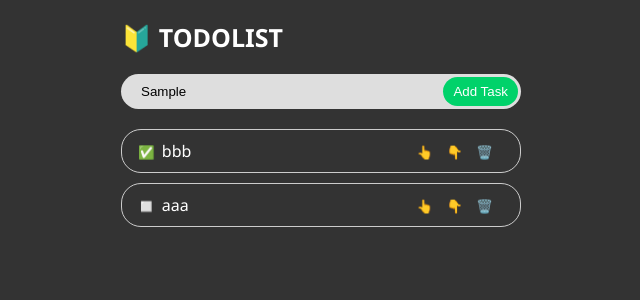
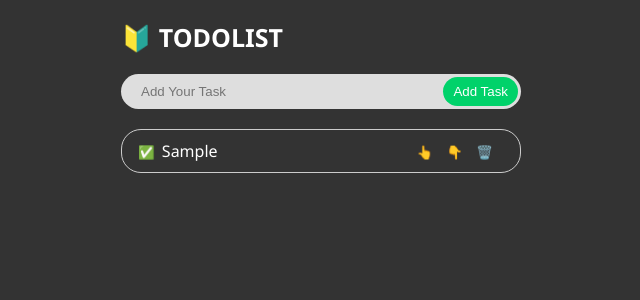
Before and after one commit to rifrifai/reactjs-todolist, a React (Vite) app: page / in a window 1280 px wide. Both pictures are taken after typing "Sample" into the empty fields and a click on the button "Add Task". Shown: the top 300 px of the page, without its empty margins (319-959 px from the left). Built offline with nearby package versions, Linux system fonts and the light colour scheme.

Commit message:
show todolist

```diff
--- a/src/App.jsx
+++ b/src/App.jsx
@@ -7,6 +7,12 @@ function App() {
   const newTask = useRef("");
   const [tasks, setTasks] = useState([]);
 
+  // membuat id
+  function setId() {
+    const jumlahTask = tasks.length;
+    return jumlahTask + 1;
+  }
+
   function addTask(parameter) {
     parameter.preventDefault();
     // code mewajibkan isi value
@@ -15,18 +21,21 @@ function App() {
       return false;
     }
     const data = {
-      id: 1,
+      id: setId(),
       task: newTask.current.value,
       completed: false,
     };
-    setTasks(data);
-    console.info(tasks);
+    // menghilangkan isi form setelah dikirimkan
+    newTask.current.value = "";
+
+    setTasks([...tasks, data]);
+    // console.info(tasks);
     // console.info(`I'm Clicked, value = ${newTask.current.value} `);
   }
   return (
     <>
       <Form addTask={addTask} newTask={newTask} />
-      <Todolist />
+      <Todolist tasks={tasks} />
     </>
   );
 }
--- a/src/components/Todolist.jsx
+++ b/src/components/Todolist.jsx
@@ -1,10 +1,26 @@
 import TodolistButton from "./TodolistButton";
 
-function Todolist() {
+function Todolist({ tasks }) {
+  // membuat urutan yang terbaru paling atas
+  tasks.sort((a, b) => b.id - a.id);
+
   return (
     <div className="wrapper">
       <ul>
-        <li>
+        {tasks.map((item) => {
+          return (
+            <li key={item.id}>
+              <div className="left">
+                <button>✅</button>
+              </div>
+              <div className="center">{item.task}</div>
+              <div className="right">
+                <TodolistButton />
+              </div>
+            </li>
+          );
+        })}
+        {/* <li>
           <div className="left">
             <button>✅</button>
           </div>
@@ -21,7 +37,7 @@ function Todolist() {
           <div className="right">
             <TodolistButton />
           </div>
-        </li>
+        </li> */}
       </ul>
     </div>
   );
```
